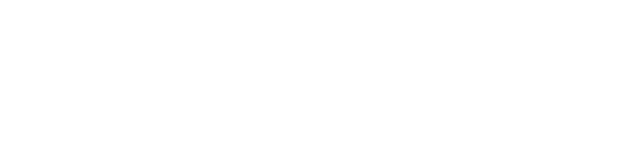
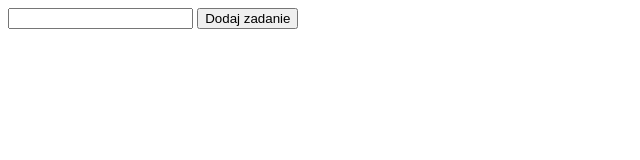
Before and after one commit to MagdalenaZych1/to-do-list, a plain HTML site: page index.html in a window 1280 px wide. Shown: the whole page, without its empty margins (0-640 px from the left). Drawn offline with Linux system fonts and the light colour scheme.

Commit message:
adding form to body

```diff
--- a/index.html
+++ b/index.html
@@ -5,15 +5,20 @@
     <meta charset="UTF-8">
     <meta http-equiv="X-UA-Compatible" content="IE=edge">
     <meta name="viewport" content="width=device-width, initial-scale=1.0">
+    <title>To Do List</title>
     <link href="css/style.css" rel="stylesheet">
     <script src="js/script.js" defer></script>
     <link rel="preconnect" href="https://fonts.googleapis.com">
     <link rel="preconnect" href="https://fonts.gstatic.com" crossorigin>
     <link href="https://fonts.googleapis.com/css2?family=Montserrat:wght@100;400&display=swap" rel="stylesheet">
-    <title>To Do List</title>
 </head>
 
 <body class="body">
+    <form class="js-form">
+        <input type="text" class="js-newTask">
+        <button class="button">Dodaj zadanie</button>
+    </form>
+    <ul class="js-tasks"></ul>
 </body>
 
 </html>
```
